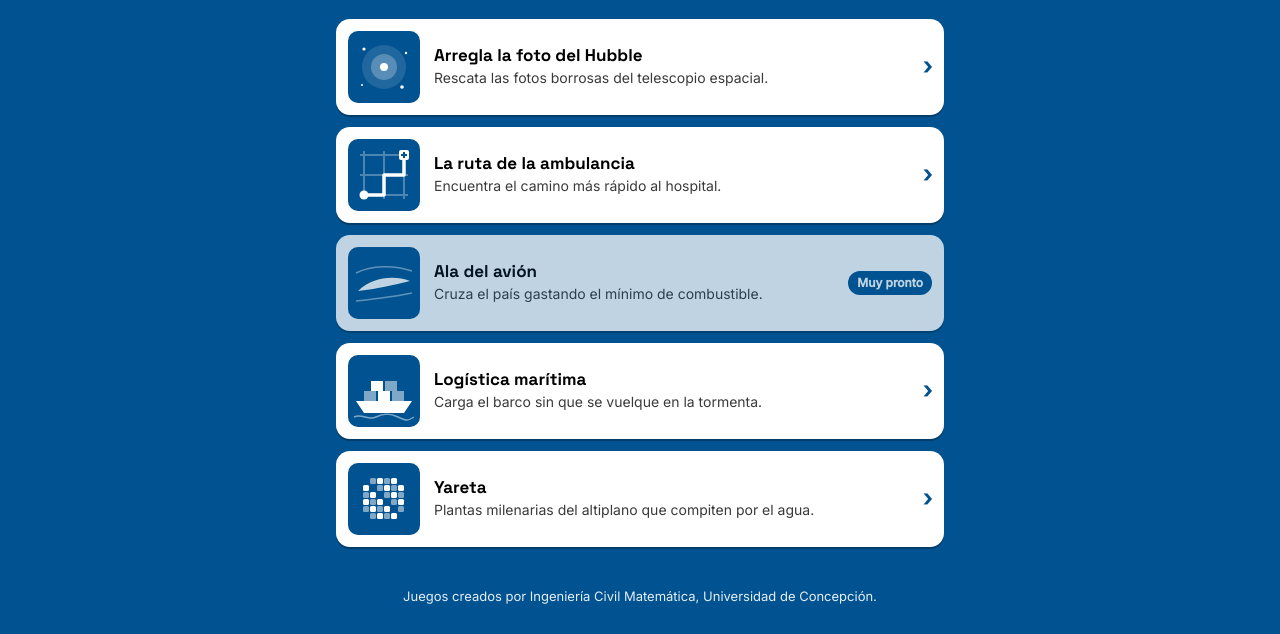
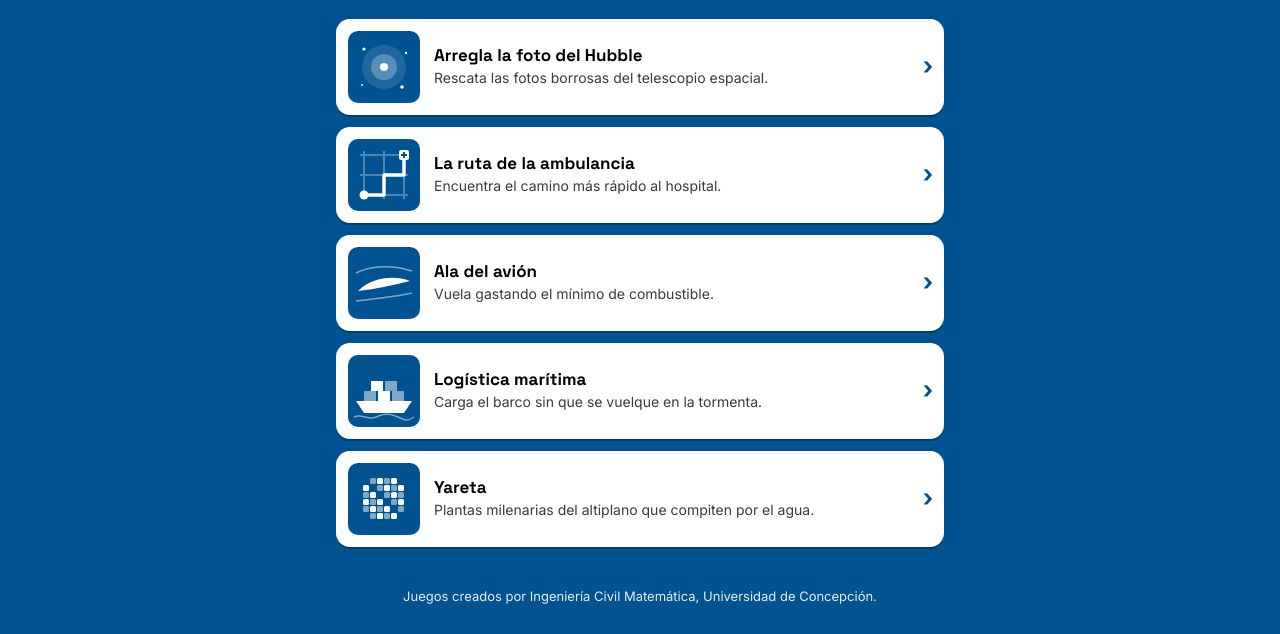
Before and after one commit to DaloMism0/difusion-matematica, a plain HTML site: page index.html in a window 1280 px wide. Shown: the part 249-883 px from the top of the page. Drawn offline with Linux system fonts and the light colour scheme.

Commit message:
Activa la tarjeta del avión

```diff
--- a/index.html
+++ b/index.html
@@ -115,8 +115,8 @@ const JUEGOS = [
            <path d="M16 56H36V36H56V16" fill="none" stroke="${B}" stroke-width="3.5" stroke-linecap="round" stroke-linejoin="round"/>
            <circle cx="16" cy="56" r="4.5" fill="${B}"/><rect x="51" y="11" width="10" height="10" rx="2" fill="${B}"/>
            <path d="M56 13v6M53 16h6" stroke="#005290" stroke-width="2"/>` },
-  { archivo: "ala_avion.html", nombre: "Ala del avión", pronto: true,
-    frase: "Cruza el país gastando el mínimo de combustible.",
+  { archivo: "ala_avion.html", nombre: "Ala del avión",
+    frase: "Vuela gastando el mínimo de combustible.",
     mini: `<path d="M10 44C24 30 46 28 62 34C46 38 28 42 10 44Z" fill="${B}"/>
            <g stroke="${M}" stroke-width="1.5" fill="none"><path d="M8 26C24 18 46 18 64 24"/><path d="M8 54C24 52 46 50 64 46"/></g>` },
   { archivo: "logistica_maritima.html", nombre: "Logística marítima",
```
